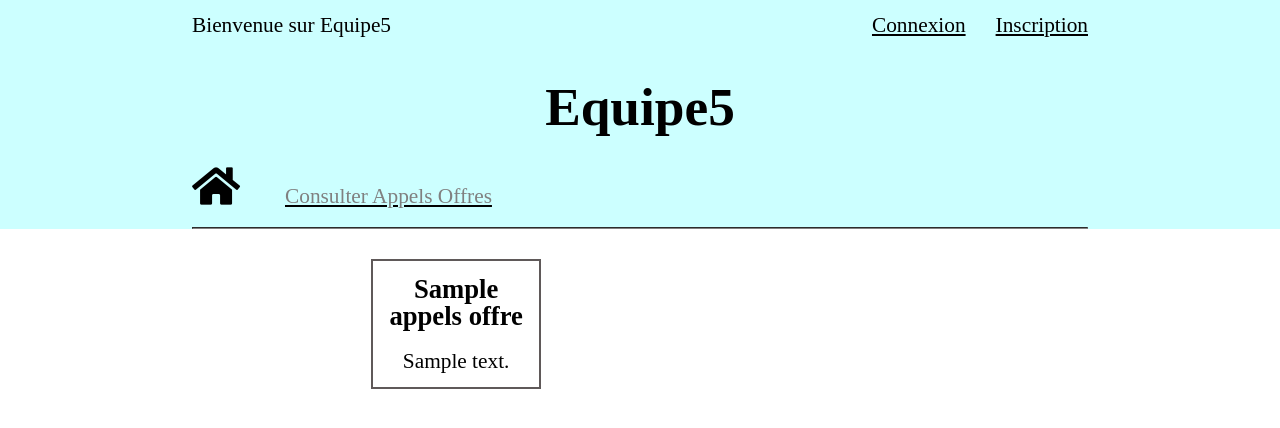
After one commit to Equipe5Ciasie/Equipe5, a PHP site: template src/views/BrowseAppelsOffres.twig in a window 1280 px wide. The commit adds this page. Shown: the top 428 px of the page. Run offline with PHP 8.4, Linux system fonts and the light colour scheme; the template is opened without the code that fills it: most values are stand-ins (such as "Sample title", 1, 10 or a date in 2020); some libraries are stand-ins or nearby versions.

Commit message:
listing des appels d'offres

```diff
--- a/index.php
+++ b/index.php
@@ -72,5 +72,10 @@ $app->get('/Disconnection', function($request, $response, $args){
 	return $response->withRedirect($router->pathFor('Home', []));
 })->setName('Disconnection');
 
+$app->get('/Consulter', 'AppelsOffresController:displayListPage')->setName('Consulter');
+
+$app->get('/AppelOffre:id', function($request, $response, $args){
+	$this['AppelsOffresController']->displayAppelOffrePage($args['id'], $response);
+})->setName('Appeloffre');
 
 $app->run();
--- a/mysql/tables.sql
+++ b/mysql/tables.sql
@@ -21,6 +21,8 @@ CREATE TABLE `appels_offres`(
     `user_id` int(11) NOT NULL,
     PRIMARY KEY (`id`)
 );
+INSERT INTO `appels_offres`(`id`, `titre`, `description`, `contenu`, `user_id`) VALUES
+(1, "Un appel d'offre", 'Sa description', 'Son contenu', 1);
 
 -- table METIERS
 DROP TABLE IF EXISTS `metiers`;
--- /dev/null
+++ b/src/views/BrowseAppelsOffres.twig
@@ -0,0 +1,9 @@
+{% extends 'layouts/master.twig' %}
+
+{% block content %}
+    <div class="grid_container_item">
+        {% for ao in appels_offres %}
+        {% include 'partials/AppelOffre.twig' %}
+        {% endfor %}
+	</div>
+{% endblock %}
--- a/src/views/partials/AppelOffre.twig
+++ b/src/views/partials/AppelOffre.twig
@@ -1,5 +1,7 @@
-<div class="appel_offre">
-    <h2 class="nom">{{ nom }}</h2>
-    <hr/>
-    <p class="description">{{ description }}</p>
-</div>
+<a href="{{ base_url() }}/AppelOffre{{ ao.id }}" class="appel_offre">
+    <div class="screen">
+        <h2 class="nom">{{ ao.titre }}</h2>
+        <br>
+        <p class="description">{{ ao.description }}</p>
+    </div>
+</a>
--- a/src/views/partials/HeaderView.html.twig
+++ b/src/views/partials/HeaderView.html.twig
@@ -14,7 +14,7 @@
 		<nav class="nav_menu">
 		 	<ul class="list_grid_menu">
 				<a class="homeButton fas fa-home" href="{{base_url()}}/"></a>
-				<li ><a href="{{base_url()}}/ConsultAppelOffre">Consulter Appels Offres</a></li>
+				<li ><a href="{{base_url()}}/Consulter">Consulter Appels Offres</a></li>
 			</ul>
 		</nav>
 				{% else %}
```
Also changed, not shown: container.php (+6 -1 lines), src/controllers/AppelsOffresController.php (added, +24 -0 lines), src/views/AppelOffreView.twig (added, +10 -0 lines).
